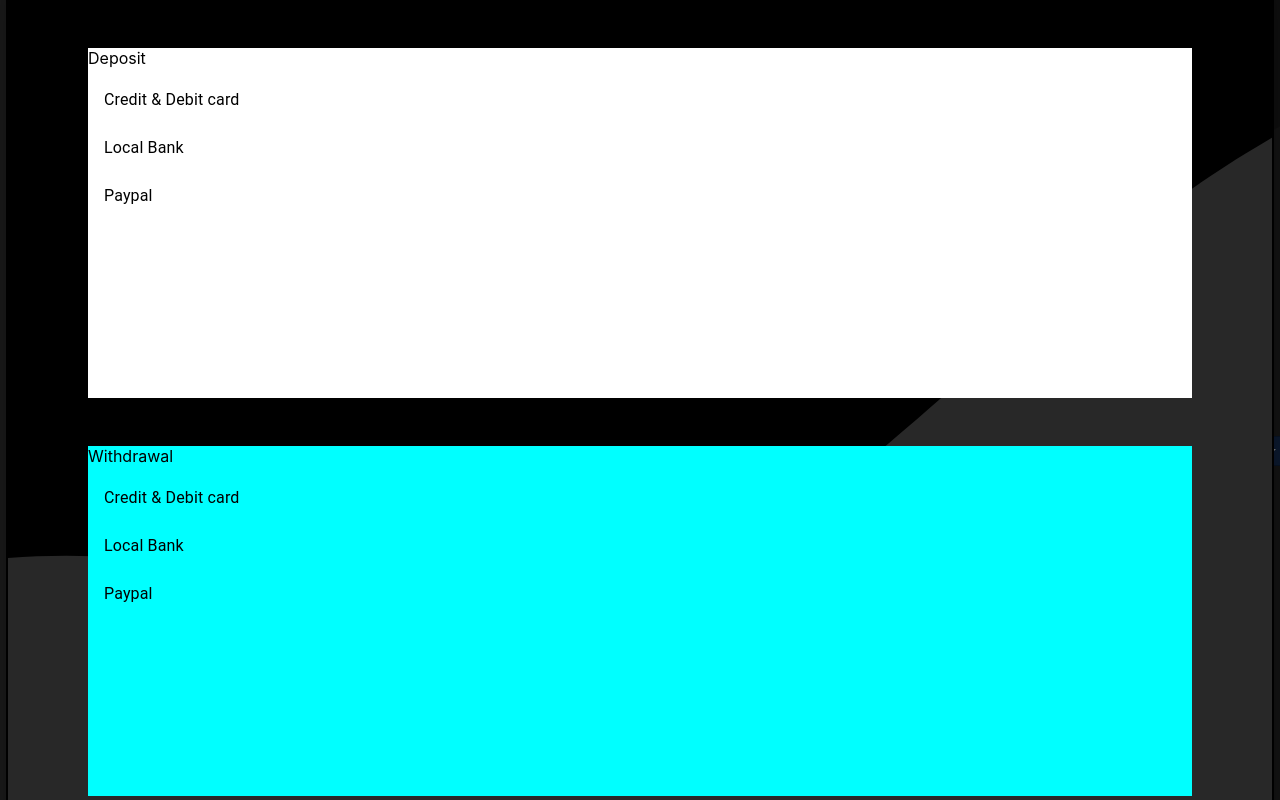
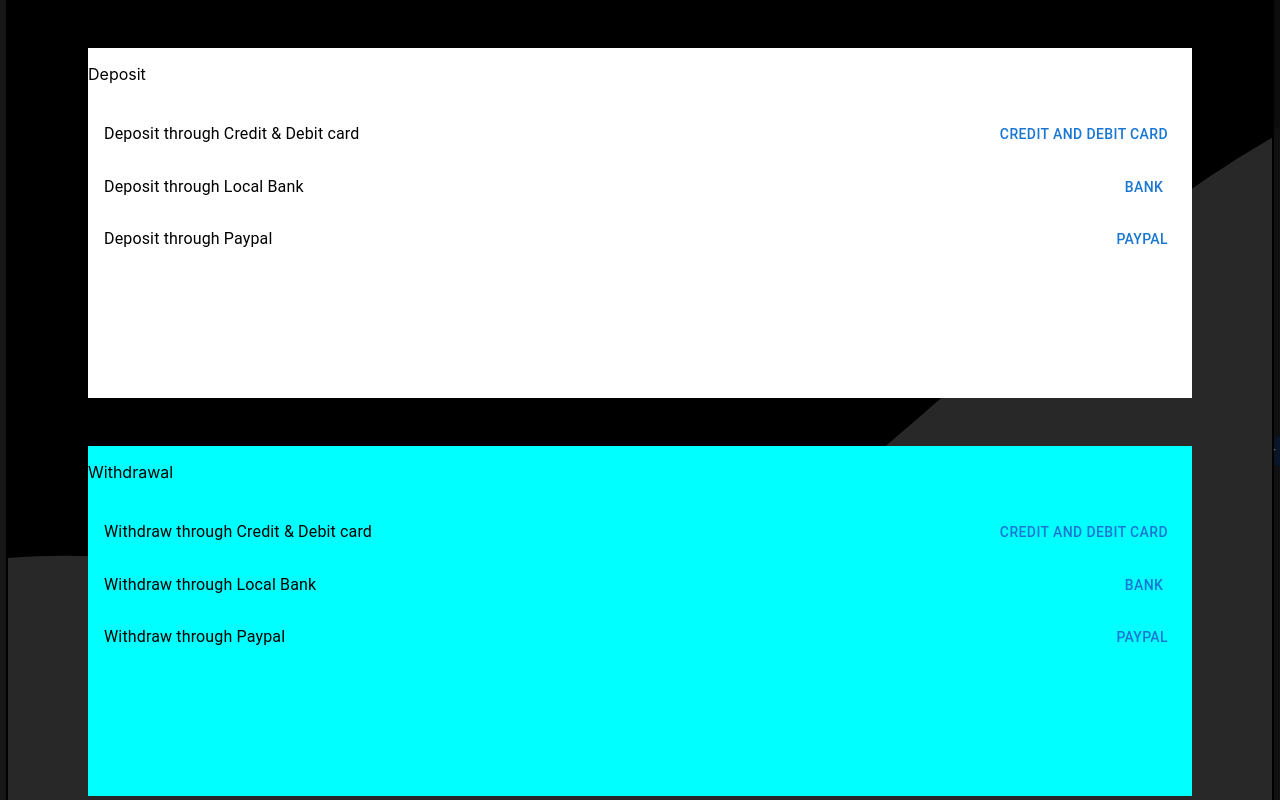
Before and after one commit to suhailajapar/DRC_Project, a React (Create React App) app: page /dashboard in a window 1280 px wide. Both pictures are taken after a click on the button 1205 px from the left and 341 px from the top of the page. Built offline with nearby package versions, Linux system fonts and the light colour scheme; grey boxes are pictures that could not be loaded.

Commit message:
Updated wallet buttons

```diff
--- a/src/components/Dashboard/Dashboard.css
+++ b/src/components/Dashboard/Dashboard.css
@@ -1,4 +1,11 @@
 @import url("https://fonts.googleapis.com/css2?family=Red+Hat+Display:wght@300&display=swap");
+
+.Amountbox {
+  display: "block";
+  direction: "column";
+  align-items: "center";
+  justify-content: "center";
+}
 
 .Walletbox {
   background-image: url("../../assets/DashboardAsset/Wave\ \(Dark\).svg");
--- a/src/components/Dashboard/Dashboard.js
+++ b/src/components/Dashboard/Dashboard.js
@@ -23,6 +23,7 @@ import List from "@mui/material/List";
 import ListItem from "@mui/material/ListItem";
 import ListItemButton from "@mui/material/ListItemButton";
 import ListItemText from "@mui/material/ListItemText";
+import Stack from "@mui/material/Stack";
 
 const useStyles = makeStyles({
   iconSelect: {
@@ -46,6 +47,164 @@ const style = {
   p: 4,
   display: "block",
 };
+
+//For deposit and withdrawal
+//Credit and Debit Card
+function CreditnDebitCard() {
+  const [open, setOpen] = React.useState(false);
+  const handleOpen = () => {
+    setOpen(true);
+  };
+  const handleClose = () => {
+    setOpen(false);
+  };
+
+  return (
+    <React.Fragment>
+      <Button onClick={handleOpen}>Credit and Debit card</Button>
+      <Modal
+        hideBackdrop
+        open={open}
+        onClose={handleClose}
+        aria-labelledby="child-modal-title"
+        aria-describedby="child-modal-description"
+      >
+        <Box
+          className="Amountbox"
+          sx={{
+            position: "relative",
+            top: "50%",
+            left: "50%",
+            transform: "translate(-50%, -50%)",
+            height: 300,
+            width: 800,
+            bgcolor: "black",
+            color: "white",
+            border: "2px solid #000",
+            boxShadow: 24,
+            p: 4,
+          }}
+        >
+          <Stack spacing={2}>
+            Card No.:
+            <input type="number" name="Card No." />
+            Expiration Date:
+            <input type="number" name="Expiration Date" />
+            Card Security Code:
+            <input type="number" name="Card Security Code" />
+            Amount: $
+            <input type="number" name="Amount" />
+            <input type="submit" value="Submit" />
+          </Stack>
+
+          <Button onClick={handleClose}>Close Child Modal</Button>
+        </Box>
+      </Modal>
+    </React.Fragment>
+  );
+}
+
+//Bank
+function Bank() {
+  const [open, setOpen] = React.useState(false);
+  const handleOpen = () => {
+    setOpen(true);
+  };
+  const handleClose = () => {
+    setOpen(false);
+  };
+
+  return (
+    <React.Fragment>
+      <Button onClick={handleOpen}>Bank</Button>
+      <Modal
+        hideBackdrop
+        open={open}
+        onClose={handleClose}
+        aria-labelledby="child-modal-title"
+        aria-describedby="child-modal-description"
+      >
+        <Box
+          className="Amountbox"
+          sx={{
+            position: "relative",
+            top: "50%",
+            left: "50%",
+            transform: "translate(-50%, -50%)",
+            height: 300,
+            width: 800,
+            bgcolor: "black",
+            color: "white",
+            border: "2px solid #000",
+            boxShadow: 24,
+            p: 4,
+          }}
+        >
+          <Stack spacing={2}>
+            Bank:
+            <input type="text" name="Bank" />
+            Amount: $
+            <input type="number" name="Amount" />
+            <input type="submit" value="Submit" />
+          </Stack>
+
+          <Button onClick={handleClose}>Close Child Modal</Button>
+        </Box>
+      </Modal>
+    </React.Fragment>
+  );
+}
+
+//Paypal
+function Paypal() {
+  const [open, setOpen] = React.useState(false);
+  const handleOpen = () => {
+    setOpen(true);
+  };
+  const handleClose = () => {
+    setOpen(false);
+  };
+
+  return (
+    <React.Fragment>
+      <Button onClick={handleOpen}>Paypal</Button>
+      <Modal
+        hideBackdrop
+        open={open}
+        onClose={handleClose}
+        aria-labelledby="child-modal-title"
+        aria-describedby="child-modal-description"
+      >
+        <Box
+          className="Amountbox"
+          sx={{
+            position: "relative",
+            top: "50%",
+            left: "50%",
+            transform: "translate(-50%, -50%)",
+            height: 300,
+            width: 800,
+            bgcolor: "black",
+            color: "white",
+            border: "2px solid #000",
+            boxShadow: 24,
+            p: 4,
+          }}
+        >
+          <Stack spacing={2}>
+            Paypal Account No.:
+            <input type="number" name="Card No." />
+            Amount: $
+            <input type="number" name="Amount" />
+            <input type="submit" value="Submit" />
+          </Stack>
+
+          <Button onClick={handleClose}>Close Child Modal</Button>
+        </Box>
+      </Modal>
+    </React.Fragment>
+  );
+}
 
 function Test() {
   //Open close function for the wallet button
@@ -130,44 +289,51 @@ function Test() {
                 sx={{ overflow: "auto", height: 350, margin: 6 }}
                 className="Deposit"
               >
-                Deposit
+                <p>Deposit</p>
                 <List>
                   <ListItem disablePadding>
-                    <ListItemButton onClick={handleOpen}>
-                      <ListItemText primary="Credit & Debit card" />
+                    <ListItemButton>
+                      <ListItemText primary="Deposit through Credit & Debit card" />
+                      <CreditnDebitCard />
                     </ListItemButton>
                   </ListItem>
                   <ListItem disablePadding>
                     <ListItemButton>
-                      <ListItemText primary="Local Bank" />
+                      <ListItemText primary="Deposit through Local Bank" />
+                      <Bank />
                     </ListItemButton>
                   </ListItem>
                   <ListItem disablePadding>
                     <ListItemButton>
-                      <ListItemText primary="Paypal" />
+                      <ListItemText primary="Deposit through Paypal" />
+                      <Paypal />
                     </ListItemButton>
                   </ListItem>
                 </List>
               </Box>
+
               <Box
                 sx={{ overflow: "auto", height: 350, margin: 6 }}
                 className="Withdrawal"
               >
-                Withdrawal
+                <p>Withdrawal</p>
                 <List>
                   <ListItem disablePadding>
-                    <ListItemButton onClick={handleOpen}>
-                      <ListItemText primary="Credit & Debit card" />
+                    <ListItemButton>
+                      <ListItemText primary="Withdraw through Credit & Debit card" />
+                      <CreditnDebitCard />
                     </ListItemButton>
                   </ListItem>
                   <ListItem disablePadding>
                     <ListItemButton>
-                      <ListItemText primary="Local Bank" />
+                      <ListItemText primary="Withdraw through Local Bank" />
+                      <Bank />
                     </ListItemButton>
                   </ListItem>
                   <ListItem disablePadding>
                     <ListItemButton>
-                      <ListItemText primary="Paypal" />
+                      <ListItemText primary="Withdraw through Paypal" />
+                      <Paypal />
                     </ListItemButton>
                   </ListItem>
                 </List>
```
